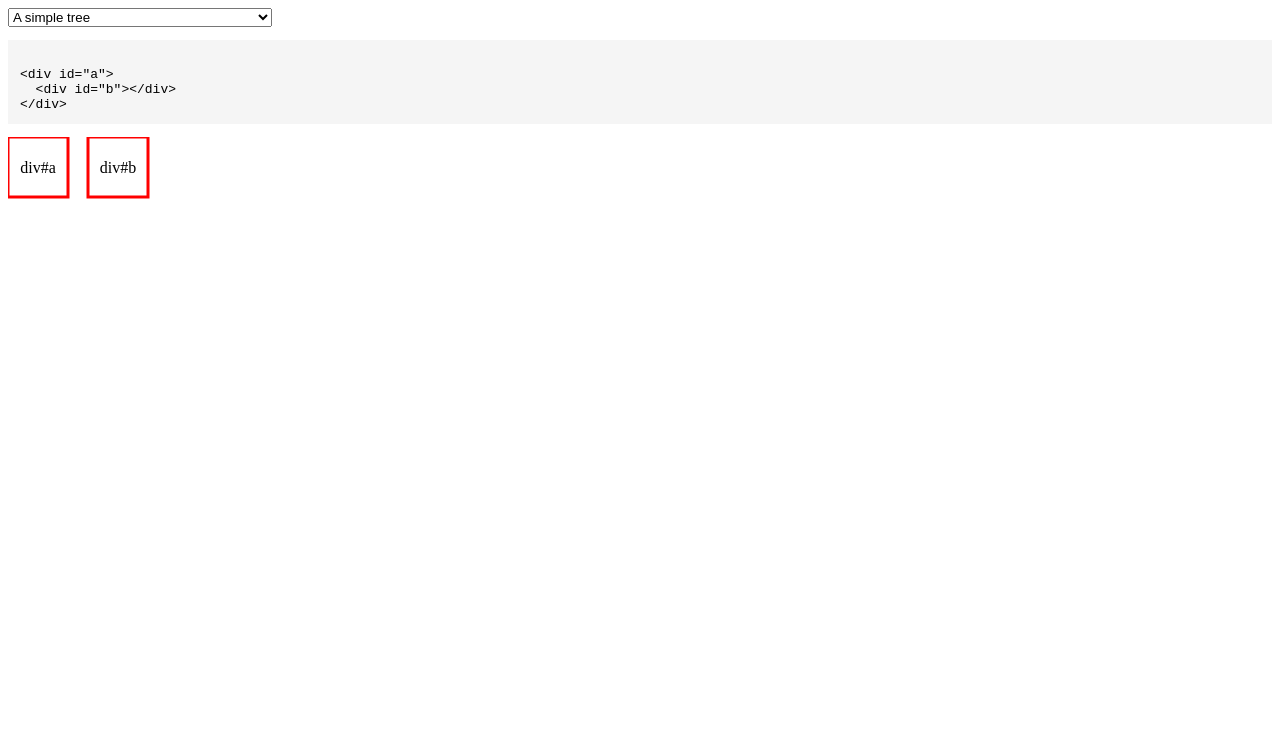
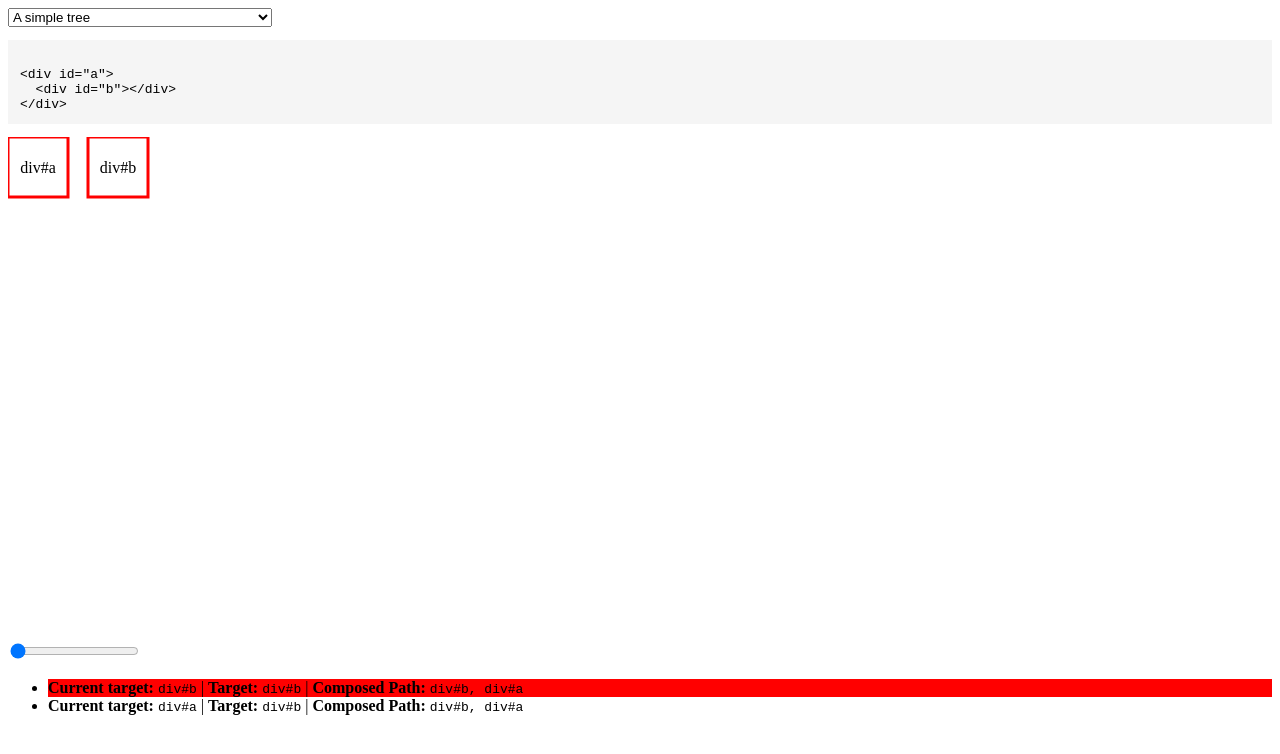
Before and after one commit to pmdartus/event-visualizer, a website built with Vite: page index.html in a window 1280 px wide. Built offline with nearby package versions, Linux system fonts and the light colour scheme.

Commit message:
Add steps viewer

```diff
--- a/index.html
+++ b/index.html
@@ -7,11 +7,17 @@
     <title>Event visualizer</title>
   </head>
     <main>
-      <select id="select-preset" name="select-preset"></select>
-
-      <pre><code id="editor-preset"></code></pre>
+      <section class="editor">
+        <select id="select-preset" name="select-preset"></select>
+        <pre><code id="editor-preset"></code></pre>
+      </section>
 
       <svg id="tree-view" width="500" height="500"></svg>
+
+      <section>
+        <input type="range" id="steps-slider" min="0" max="0">
+        <ul id="steps-logs"></ul>
+      </section>
     </main>
 
     <script src="./src/main.js" type="module"></script>
--- a/src/main.css
+++ b/src/main.css
@@ -1,4 +1,4 @@
-code {
+pre code {
   display: block;
   padding: 12px;
   background: #f5f5f5;
--- a/src/main.ts
+++ b/src/main.ts
@@ -1,5 +1,6 @@
 import PRESETS, { Preset } from "./presets";
 import { updateTreeView } from "./tree-view";
+import { init as initStepsView } from "./steps-view";
 import { simulateDispatchEvent } from "./simulator";
 
 import "./main.css";
@@ -57,6 +58,7 @@ function updateCodeEditor(preset: Preset) {
   PRESET_EDITOR.textContent = preset.content;
 }
 
+(() => {
   function handlePresetChange(preset: Preset) {
     const tree = buildDomTree(preset.content);
 
@@ -75,10 +77,10 @@ function handlePresetChange(preset: Preset) {
         composed: true
       }
     });
-  console.log(res);
+
+    stepsView.setSimulationResult(res);
   }
 
-(() => {
   for (const preset of PRESETS) {
     const option = document.createElement("option");
     option.value = preset.id;
@@ -97,5 +99,9 @@ function handlePresetChange(preset: Preset) {
     handlePresetChange(preset);
   });
 
+  const stepsView = initStepsView((step) => {
+    console.log(step)
+  });
+
   handlePresetChange(PRESETS[0]);
 })();
--- /dev/null
+++ b/src/steps-view.css
@@ -0,0 +1,3 @@
+#steps-logs li.active {
+    background-color: red;
+}
--- /dev/null
+++ b/src/steps-view.ts
@@ -0,0 +1,68 @@
+import { TreeNode } from "./main";
+import { EventDispatchingStep, SimulationResult } from "./simulator";
+import { getTreeNodeLabel } from "./utils";
+
+import "./steps-view.css";
+
+const STEPS_SLIDER: HTMLInputElement = document.querySelector("#steps-slider")!;
+const STEPS_LOGS_CONTAINER: HTMLUListElement = document.querySelector("#steps-logs")!;
+
+export function init(handleStepChange: (step: number) => void) {
+  let activeStepIndex = 0;
+
+  function updateActiveLogItem() {
+    STEPS_LOGS_CONTAINER.querySelectorAll(`li`).forEach((li, index) => {
+      console.log(index, activeStepIndex)
+      if (index === activeStepIndex) {
+        li.classList.add('active');
+      } else {
+        li.classList.remove('active');
+      }
+    });
+  }
+
+  function updateSliderValue() {
+    STEPS_SLIDER.value = String(activeStepIndex);
+  }
+
+  function resetView(steps: EventDispatchingStep[]) {
+    STEPS_SLIDER.setAttribute("max", String(steps.length - 1));
+
+      STEPS_LOGS_CONTAINER.innerHTML = steps
+        .map((step, index) => {
+          return `
+            <li>
+              <strong>Current target:</strong> <code>${getTreeNodeLabel(step.currentTarget as TreeNode)}</code> |
+              <strong>Target:</strong> <code>${getTreeNodeLabel(step.target as TreeNode)}</code> |
+              <strong>Composed Path:</strong> <code>${step.composedPath.map(node => getTreeNodeLabel(node as TreeNode)).join(', ')}</code>
+            </li>
+          `;
+        })
+        .join("\n");
+  }
+
+  STEPS_SLIDER.addEventListener("input", () => {
+    activeStepIndex = STEPS_SLIDER.valueAsNumber;
+
+    updateActiveLogItem();
+    handleStepChange(activeStepIndex);
+  });
+
+  STEPS_LOGS_CONTAINER.addEventListener("click", evt => {
+    const selectedLi = (evt.target as Element).closest('li')!;
+    activeStepIndex = Array.from(STEPS_LOGS_CONTAINER.children).indexOf(selectedLi);
+
+    updateActiveLogItem();
+    updateSliderValue();
+    handleStepChange(activeStepIndex);
+  });
+
+  return {
+    setSimulationResult(result: SimulationResult) {
+      resetView(result.steps);
+
+      updateSliderValue();
+      updateActiveLogItem();
+    },
+  };
+}
--- a/src/tree-view.ts
+++ b/src/tree-view.ts
@@ -1,5 +1,6 @@
-import { DomTree, TreeNode } from "./main";
+import { DomTree } from "./main";
 import { Preset } from "./presets";
+import { getTreeNodeLabel } from "./utils";
 
 import "./tree-view.css";
 
@@ -16,18 +17,6 @@ function createSvgElement<K extends keyof SVGElementTagNameMap>(
 
 function resetTreeView() {
   TREE_VIEW.innerHTML = "";
-}
-
-function getTreeNodeLabel(node: TreeNode): string {
-  if (node instanceof Element) {
-    let label = node.tagName.toLocaleLowerCase();
-    if (node.hasAttribute('id')) {
-      label += `#${node.getAttribute('id')}`
-    }
-    return label;
-  } else {
-    return '[shadow-root]';
-  }
 }
 
 export function updateTreeView(preset: Preset, tree: DomTree) {
--- /dev/null
+++ b/src/utils.ts
@@ -0,0 +1,13 @@
+import { TreeNode } from "./main";
+
+export function getTreeNodeLabel(node: TreeNode): string {
+    if (node instanceof Element) {
+      let label = node.tagName.toLocaleLowerCase();
+      if (node.hasAttribute('id')) {
+        label += `#${node.getAttribute('id')}`
+      }
+      return label;
+    } else {
+      return '[shadow-root]';
+    }
+  }
```
Lines whose indentation alone changed are shown as unchanged.
